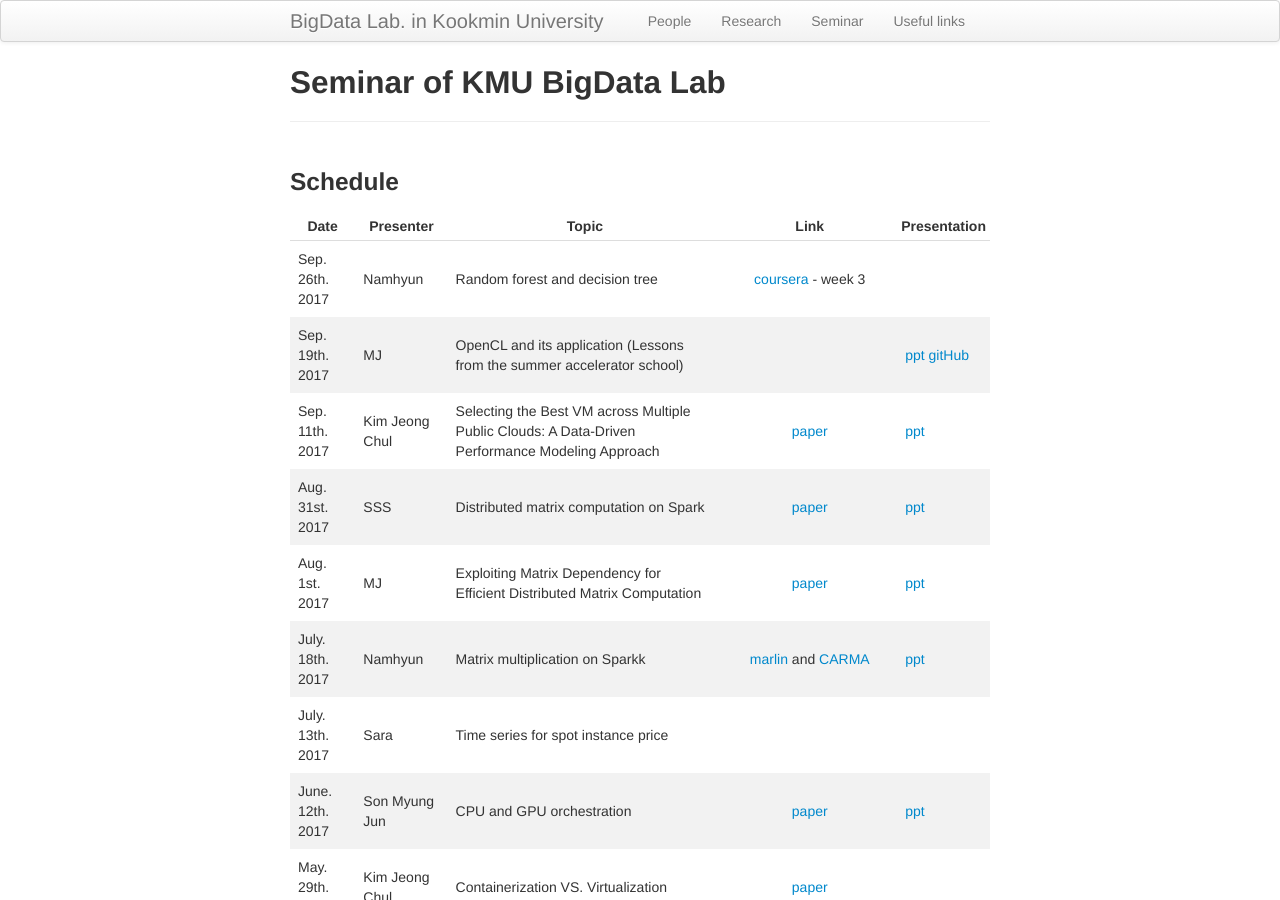
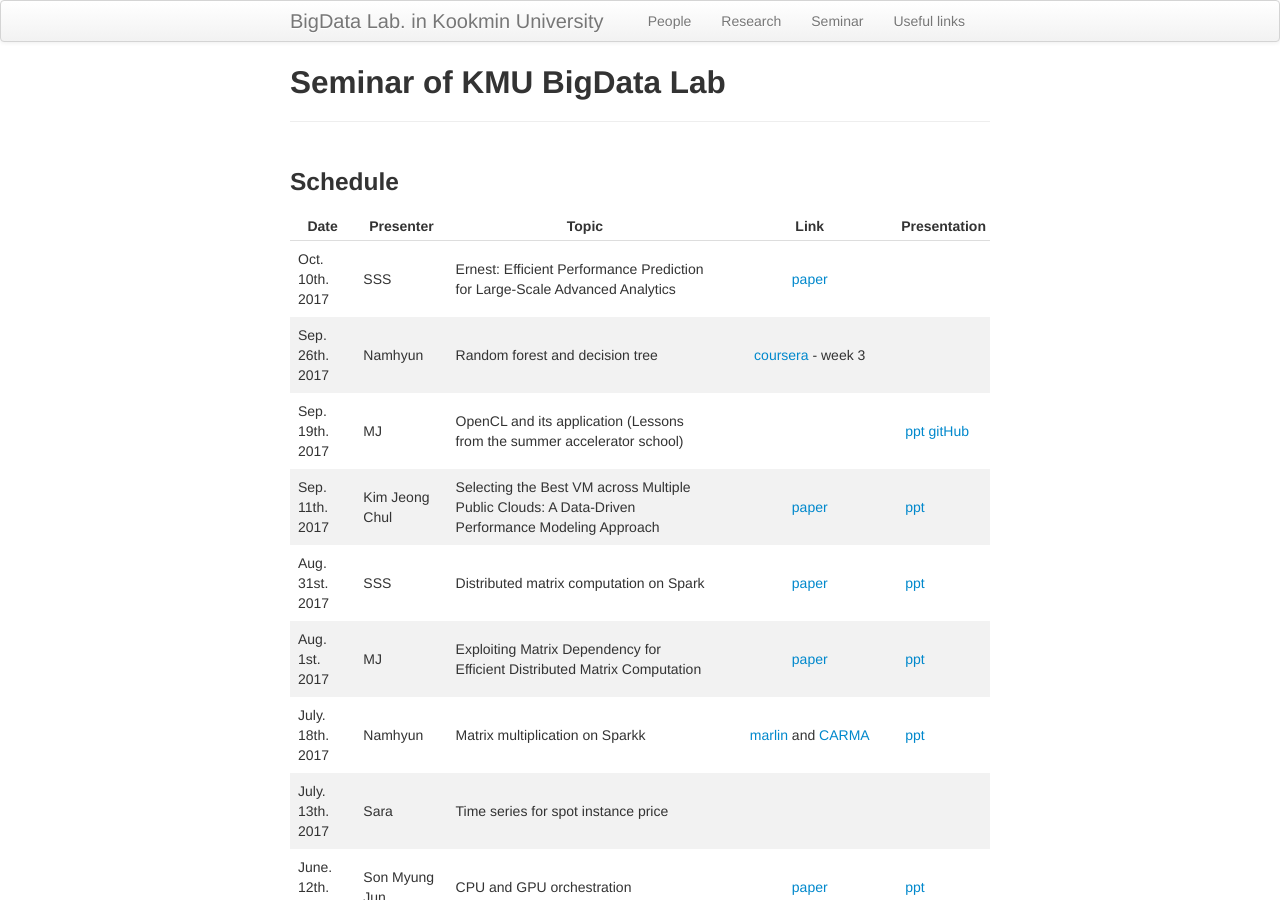
Before and after one commit to ddps-lab/kmu-bigdata.github.io, a Jekyll site: the page built from seminar/index.md, in a window 1280 px wide and 900 px high. Built offline with Jekyll 4.4.1, drawn with Linux system fonts in a browser that asks for light colours.

Commit message:
add seminar for SSS in 10.10 - Ernest

```diff
--- a/seminar/index.md
+++ b/seminar/index.md
@@ -9,6 +9,7 @@ description: Seminar schedule of BigData Lab  in KMU
 
 | Date | Presenter | Topic | Link | Presentation |
 |------|-----------|-------|:----:|--------------|
+| Oct. 10th. 2017 | SSS | Ernest: Efficient Performance Prediction for Large-Scale Advanced Analytics | [paper](https://www.usenix.org/system/files/conference/nsdi16/nsdi16-paper-venkataraman.pdf) | |
 | Sep. 26th. 2017 | Namhyun | Random forest and decision tree | [coursera](https://www.coursera.org/learn/practical-machine-learning/) - week 3 | |
 | Sep. 19th. 2017 | MJ | OpenCL and its application (Lessons from the summer accelerator school) | | [ppt](https://docs.google.com/presentation/d/1UrcOTkwWslU17_Zjd8WX2g4ccnsNtlpwbT6T4FJjMLc/edit?usp=sharing) [gitHub](https://github.com/mjaysonnn/Accelerator)|
 | Sep. 11th. 2017 | Kim Jeong Chul | Selecting the Best VM across Multiple Public Clouds: A Data-Driven Performance Modeling Approach | [paper](https://rise.cs.berkeley.edu/blog/publication/selecting-best-vm-across-multiple-public-clouds-data-driven-performance-modeling-approach/) | [ppt](https://docs.google.com/presentation/d/1Uy0X-vKmbqgqoaONZ19eUDCuw1E0_zxuubRGgRZDxVA/edit?usp=sharing) |
```
